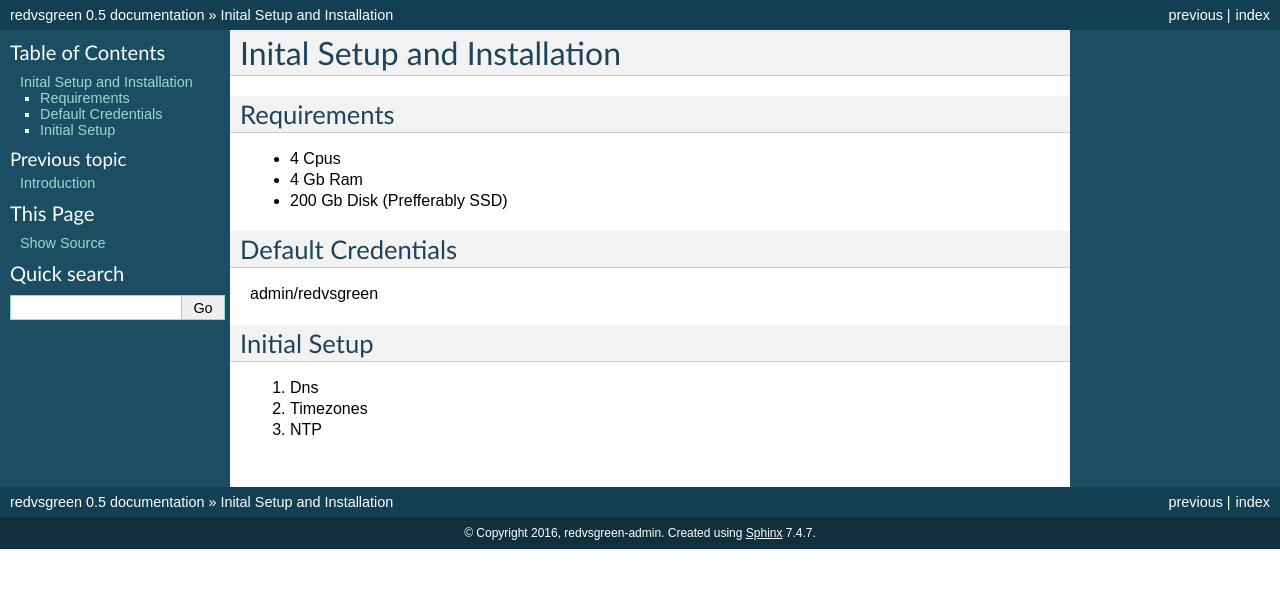
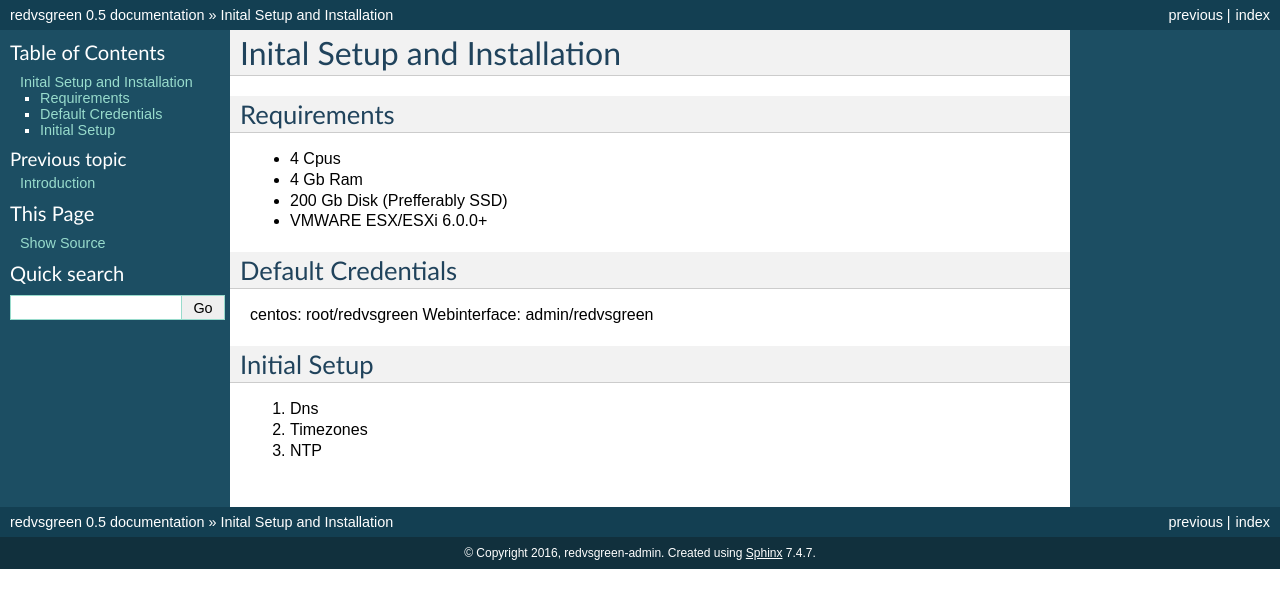
Before and after one commit to RedvsGreen-org/Docs, a Sphinx documentation site: the page built from docs/source/gettingstarted.rst, in a window 1280 px wide. Shown: the top 608 px of the page. Built offline with Sphinx 7.4.7, drawn with Linux system fonts in a browser that asks for light colours.

Commit message:
Update gettingstarted.rst

```diff
--- a/docs/source/gettingstarted.rst
+++ b/docs/source/gettingstarted.rst
@@ -7,11 +7,13 @@ Requirements
 * 4 Cpus
 * 4 Gb Ram
 * 200 Gb Disk (Prefferably SSD)
+* VMWARE ESX/ESXi 6.0.0+
 
 Default Credentials
 ------------
 
-admin/redvsgreen
+centos: root/redvsgreen
+Webinterface: admin/redvsgreen
 
 Initial Setup
 ------------
```
